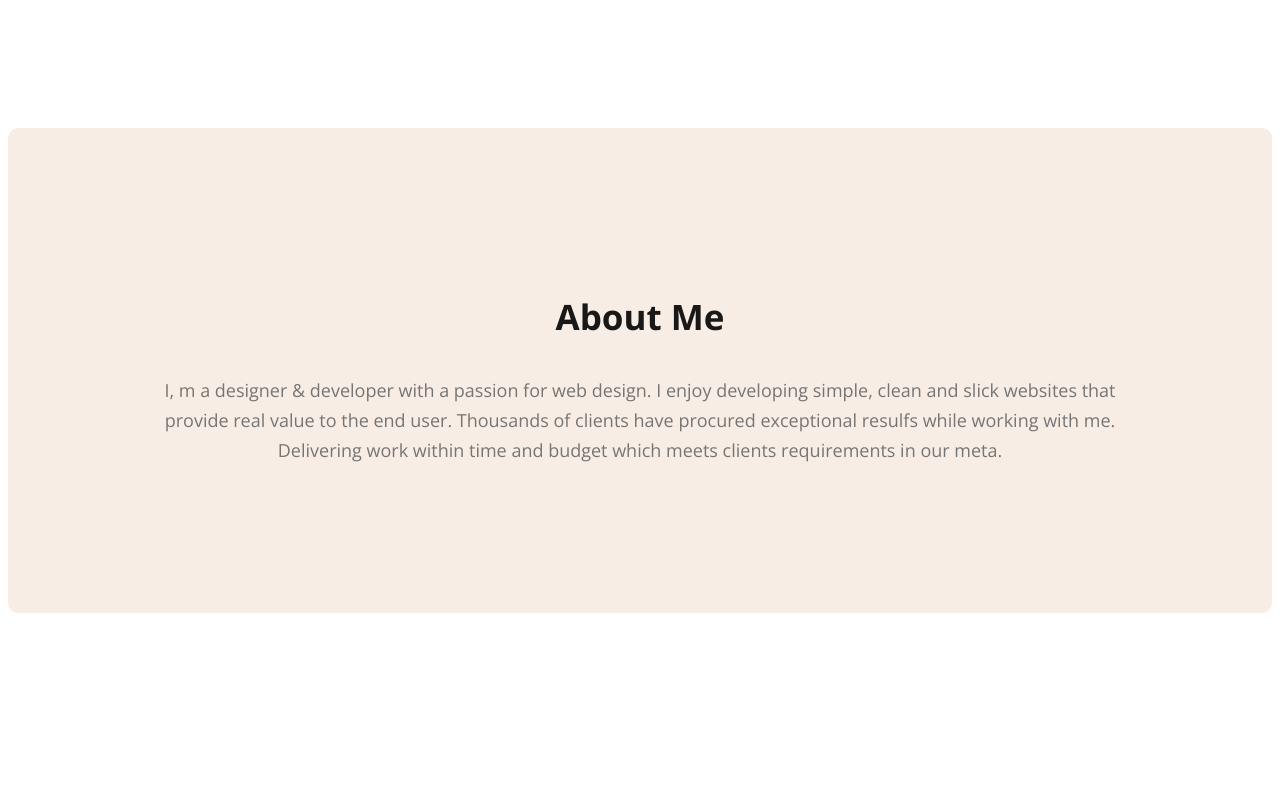
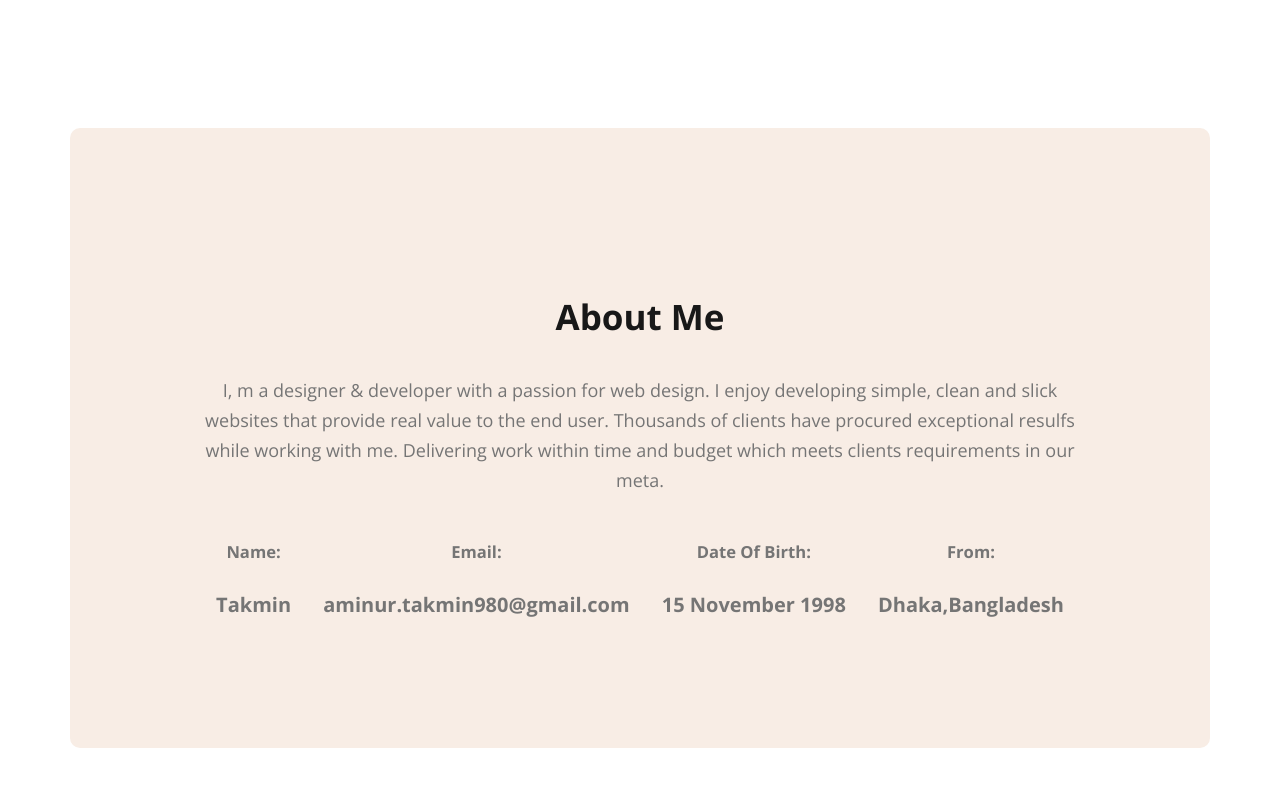
Before and after one commit to AminurTakmin/web-dev-portfolio, a plain HTML site: page index.html in a window 1280 px wide. Shown: the part 770-1556 px from the top of the page. Before the commit the page ends 1513 px from the top, so only its background shows below. Drawn offline with nearby package versions, Linux system fonts and the light colour scheme.

Commit message:
created about info

```diff
--- a/index.html
+++ b/index.html
@@ -51,6 +51,26 @@
             <p class="sec-descrip">
                 I, m a designer & developer with a passion for web design. I enjoy developing simple, clean and slick websites that provide real value to the end user. Thousands of clients have procured exceptional resulfs while working with me. Delivering work within time and budget which meets clients requirements in our meta.
             </p>
+            <div class="about-info-cointainer">
+                <div class="about-info">
+                    <h5 class="info-tittle">Name:</h5>
+                    <p class="info-descrip">Takmin</p>
+                </div>
+                <div class="about-info">
+                    <h5
+                    class="info-tittle">Email:</h5>
+                    <p class="info-descrip">aminur.takmin980@gmail.com</p>
+                </div>
+                <div class="about-info">
+                    <h5 class="info-tittle">Date Of Birth:</h5>
+                    <p class="info-descrip">15 November 1998</p>
+                </div>
+                <div class="about-info">
+                    <h5 class="info-tittle">From:</h5>
+                    <p class="info-descrip">Dhaka,Bangladesh</p>
+                </div>
+
+            </div>
 
 
         </section>
--- a/styles/portfolio.css
+++ b/styles/portfolio.css
@@ -119,3 +119,27 @@ font-size: 18px;
 font-weight: 400;
 line-height: 30px;
 }
+
+main{
+    max-width: 1140px;
+    margin: 0 auto;
+}
+
+.about-info-cointainer{
+    display: flex;
+    justify-content: space-around;
+    color: #757575;
+text-align: center;
+font-size: 20px;
+font-weight: 400;
+/* margin: 0px 50px 0px 50px; */
+}
+
+.about-info{
+    text-align: center;
+
+}
+.info-descrip{
+    font-weight: bold;
+    margin: 0px 10px;
+}
```
